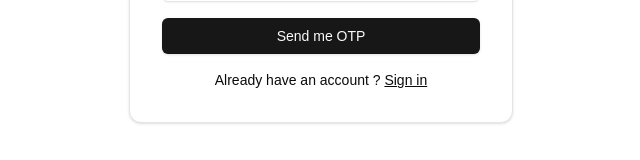
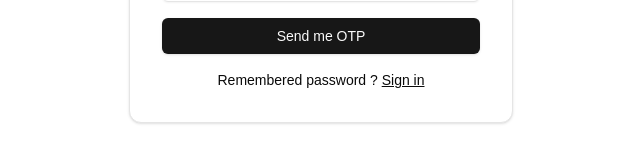
Before and after one commit to nackamoto/parish-admin, a Next.js app: page /forgot-password in a window 1280 px wide. Shown: the part 465-625 px from the top of the page, without its empty margins (319-959 px from the left). Built offline with nearby package versions, Linux system fonts and the light colour scheme; no server answers.

Commit message:
update forgot password

```diff
--- a/app/(auth)/forgot-password/components/forgot-password.tsx
+++ b/app/(auth)/forgot-password/components/forgot-password.tsx
@@ -37,10 +37,7 @@ export function ForgotPassword() {
   const [phoneMode, setMode] = useState<boolean>(true);
 
   const handleForgotPassword = async (data: UseHereOnly) => {
-    console.log("data", data);
-
     const response = await authForgotPassword(data);
-    console.log("response", response);
     setResponse(response);
   };
 
@@ -96,7 +93,7 @@ export function ForgotPassword() {
               </Button>
             </div>
             <div className="mt-4 text-center text-sm">
-              {`Already have an account ? `}
+              {`Remembered password ? `}
               <Link href="/login" className="underline">
                 Sign in
               </Link>
```
